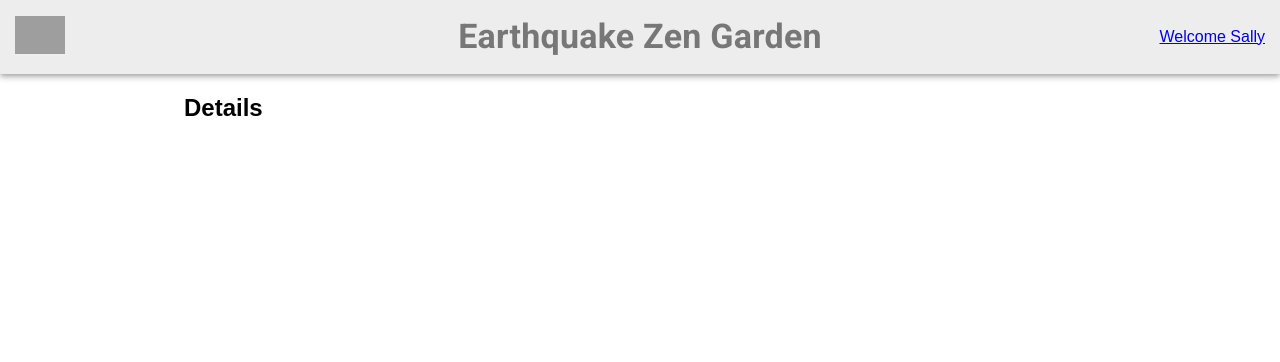
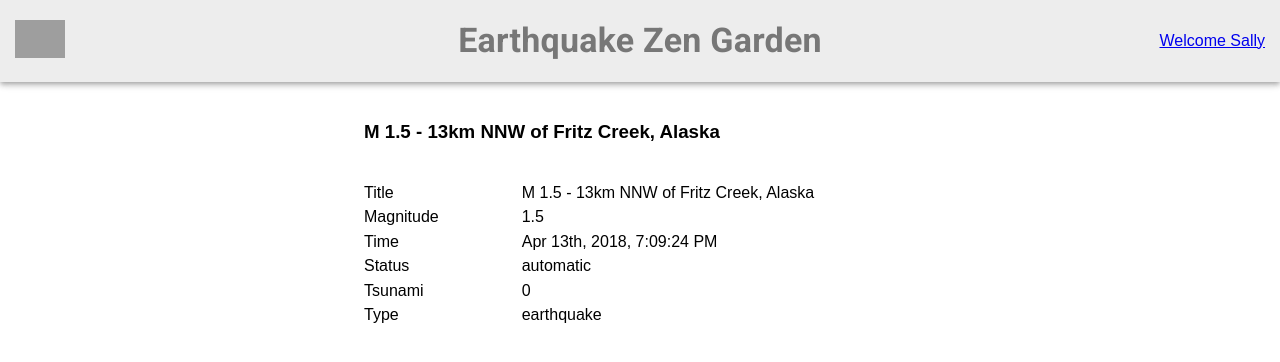
Before and after one commit to Mark-A-A/earthquake-zen-garden, a React app: page /detail/ak19233673 in a window 1280 px wide. Shown: the top 362 px of the page. Built offline with nearby package versions, Linux system fonts and the light colour scheme; grey boxes are pictures that could not be loaded.

Commit message:
Details Page completed - routing, hook, styles, data mapping

```diff
--- /dev/null
+++ b/src/App/Components/EarthquakeLink/EarthquakeLink.jsx
@@ -0,0 +1,15 @@
+import React from 'react';
+import { Link } from 'react-router-dom'
+
+export const EarthquakeLink = (props) => {
+  const { name, id } = props;
+
+  const path = `/detail/${id}`
+  return (
+    <div className="earhquake-detail-link">
+      <Link to={path} >
+        {name}
+      </Link >
+    </div>
+  )
+}
--- /dev/null
+++ b/src/App/Components/Page/Page.jsx
@@ -0,0 +1,19 @@
+import React from 'react';
+import Container from '@material-ui/core/Container';
+
+import '../../styles/style.scss';
+
+export function Page(props) {
+  const { title, pageName, children, containerSize = 'md' } = props;
+
+  return (
+    <div className={`page ${pageName}`}>
+      <Container maxWidth={containerSize}>
+        <div className="page-title-header">
+          <h3>{title}</h3>
+        </div>
+        {children}
+      </Container>
+    </div>
+  );
+}
--- a/src/App/Components/Table/Table.jsx
+++ b/src/App/Components/Table/Table.jsx
@@ -10,6 +10,8 @@ import TableHead from '@material-ui/core/TableHead';
 import TablePagination from '@material-ui/core/TablePagination';
 import TableRow from '@material-ui/core/TableRow';
 import TableSortLabel from '@material-ui/core/TableSortLabel';
+
+import { EarthquakeLink } from '../EarthquakeLink/EarthquakeLink'
 
 function descendingComparator(a, b, orderBy) {
   if (b[orderBy] < a[orderBy]) {
@@ -178,7 +180,8 @@ export default function EarthQuakesTable(props) {
                 const {
                   title,
                   magnitude,
-                  time
+                  time,
+                  id
                 } = row
 
                 return (
@@ -186,11 +189,11 @@ export default function EarthQuakesTable(props) {
                     hover
                     onClick={(event) => handleClick(event, row.title)}
                     tabIndex={-1}
-                    key={row.name}
+                    key={`${title}_${id}`}
                   >
 
                     <TableCell component="th" id={labelId} scope="row" padding="none">
-                      {title}
+                      <EarthquakeLink name={title} id={id} />
                     </TableCell>
                     <TableCell align="center">{magnitude}</TableCell>
                     <TableCell align="center">{time}</TableCell>
--- /dev/null
+++ b/src/App/Hooks/useEarthquakeDetail.js
@@ -0,0 +1,26 @@
+import React from "react";
+import { useSelector } from "react-redux";
+
+import { getSelectedEarthquakeDetails, getEarthquakePathID } from 'ReduxStore/selectors'
+
+export const useEarthquakeDetail = ({ id }) => {
+  const { details } = useSelector(getSelectedEarthquakeDetails)(id);
+
+  const {
+    title,
+    magnitude,
+    time,
+    status,
+    tsunami,
+    type,
+  } = details
+
+  return {
+    title,
+    magnitude,
+    time,
+    status,
+    tsunami,
+    type,
+  }
+}
--- a/src/App/Hooks/useEarthquakesTableData.js
+++ b/src/App/Hooks/useEarthquakesTableData.js
@@ -1,11 +1,12 @@
 import React from "react";
-import moment from 'moment';
+
 import { useSelector } from "react-redux";
 
 import {
   getEarthquakesList,
   getHomePageHeader
 } from 'ReduxStore/selectors'
+import { parseDateTime } from 'Utils/parseDateTime';
 
 export const getQuakeData = (earthquake) => {
 
@@ -16,7 +17,7 @@ export const getQuakeData = (earthquake) => {
     time,
   } = earthquake?.properties || {};
 
-  const timeParsed = moment(time).format('MMM Do, YYYY, h:mm:ss A');
+  const timeParsed = parseDateTime(time);
   return {
     place,
     magnitude,
--- a/src/App/Pages/Detail/Detail.jsx
+++ b/src/App/Pages/Detail/Detail.jsx
@@ -1,5 +1,43 @@
 import React from "react";
+import { useParams } from 'react-router-dom';
+
+import { useEarthquakeDetail } from 'Hooks/useEarthquakeDetail';
+import { Page } from 'Components/Page/Page';
 
 export function Detail() {
-  return <h2>Details</h2>;
+  const { id } = useParams();
+  const details = useEarthquakeDetail({ id });
+
+  return (
+    <Page pageName={"details-page"} title={details.title} containerSize="sm">
+      <section>
+        <ul className='details-list'>
+          {
+            Object.entries(details).map((detail, i) => {
+              const [key, value] = detail;
+              const chars = key.split("")
+              chars[0] = chars[0].toUpperCase()
+              const propertyName = chars.join("");
+              return (
+                <ListItem key={`${id}_${i}`} propertyName={propertyName} value={value}/>
+              )
+            })
+          }
+        </ul>
+      </section>
+    </Page>
+  )
 }
+
+export const ListItem = ({propertyName, value}) => {
+  return (
+    <>
+      <li className="detail-item detail-property">
+        <span >{propertyName}</span>
+      </li>
+      <li className="detail-item detail-value">
+        <span >{value}</span>
+      </li>
+    </>
+  )
+}
--- a/src/App/ReduxStore/selectors.js
+++ b/src/App/ReduxStore/selectors.js
@@ -1,9 +1,43 @@
+import { parseDateTime } from "Utils/parseDateTime"
+
 export const getEarthquakesList = (state) => state?.earthquakes?.data?.features
 
 export const getHomePageHeader = (state) => state?.earthquakes?.data?.metadata?.title
 
-export const getSelectedEarthquake = () => {
+export const getEarthquakePathID = (props) => {
+  console.dir(props.match.params)
+  return props?.match
+}
 
+export const getSelectedEarthquakeDetails = (state) => (id) => {
+  const list = getEarthquakesList(state)
+  const earthquake = list.find((earthquake) => {
+    return earthquake.id === id
+  })
+
+  const {
+    properties: {
+      title,
+      mag: magnitude,
+      time,
+      tsunami,
+      status,
+      type
+    }
+  } = earthquake;
+
+  const details = {
+    title,
+    magnitude,
+    time: parseDateTime(time),
+    status,
+    tsunami,
+    type,
+  };
+
+  return {
+    details
+  }
 }
 
 export const getUserProfile = () => {
--- a/src/App/Router/Navigation.jsx
+++ b/src/App/Router/Navigation.jsx
@@ -4,7 +4,6 @@ import {
   Switch,
   Route,
 } from "react-router-dom";
-import Container from '@material-ui/core/Container';
 
 import { Home } from "Pages/Home/Home";
 import { Detail } from "Pages/Detail/Detail";
@@ -18,19 +17,17 @@ export default function Navigation() {
         <NavBar />
         {/* A <Switch> looks through its children <Route>s and
             renders the first one that matches the current URL. */}
-        <Container maxWidth="md">
           <Switch>
             <Route path="/profile">
               <Profile />
             </Route>
-            <Route path="/detail">
+            <Route path="/detail/:id">
               <Detail />
             </Route>
             <Route path="/">
               <Home />
             </Route>
           </Switch>
-        </Container>
       </div>
     </Router>
   );
--- a/src/App/styles/style.scss
+++ b/src/App/styles/style.scss
@@ -21,6 +21,8 @@ nav {
 
     padding-inline-start: 15px;
     padding-inline-end: 15px;
+
+    margin: 20px 0;
 
     li {
       list-style: none;
@@ -87,3 +89,20 @@ nav {
     }
   }
 }
+
+.details-page {
+  .page-title-header {
+    justify-content: inherit;
+  }
+
+  ul.details-list {
+    padding: 0;
+    list-style: none;
+    display: grid;
+    grid-template-columns: 1fr 2.5fr;
+
+    .detail-item {
+      margin: 3px 0;
+    }
+  }
+}
--- /dev/null
+++ b/src/App/utils/parseDateTime.js
@@ -0,0 +1,5 @@
+import moment from 'moment';
+
+export const parseDateTime = (time) => {
+  return moment(time).format('MMM Do, YYYY, h:mm:ss A');
+}
--- a/webpack.config.js
+++ b/webpack.config.js
@@ -20,6 +20,7 @@ module.exports = {
       Components: path.resolve(__dirname, 'src/App/Components/'),
       Pages: path.resolve(__dirname, 'src/App/Pages/'),
       Hooks: path.resolve(__dirname, 'src/App/Hooks/'),
+      Utils: path.resolve(__dirname, 'src/App/utils/'),
     },
   },
 
```
